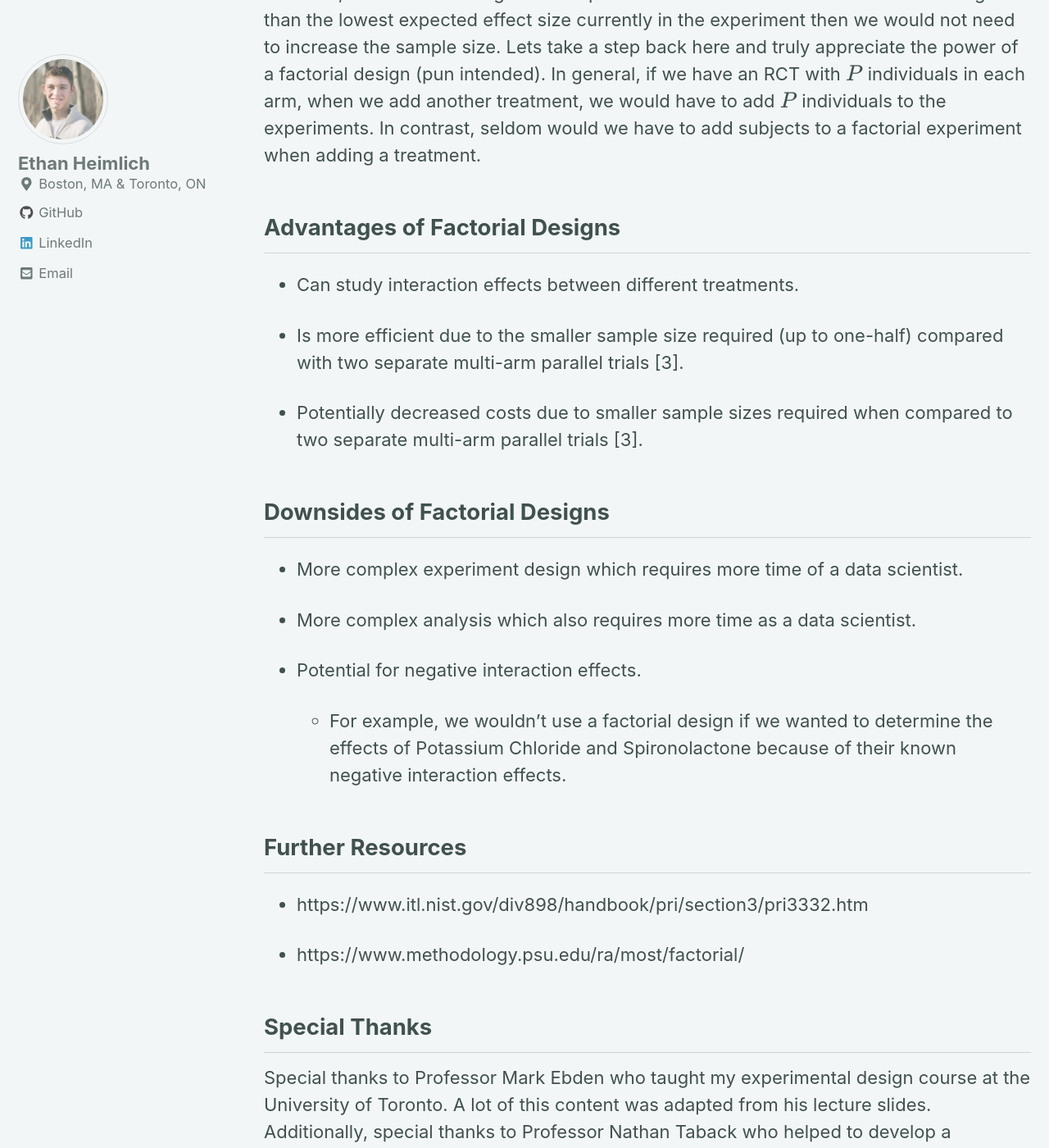
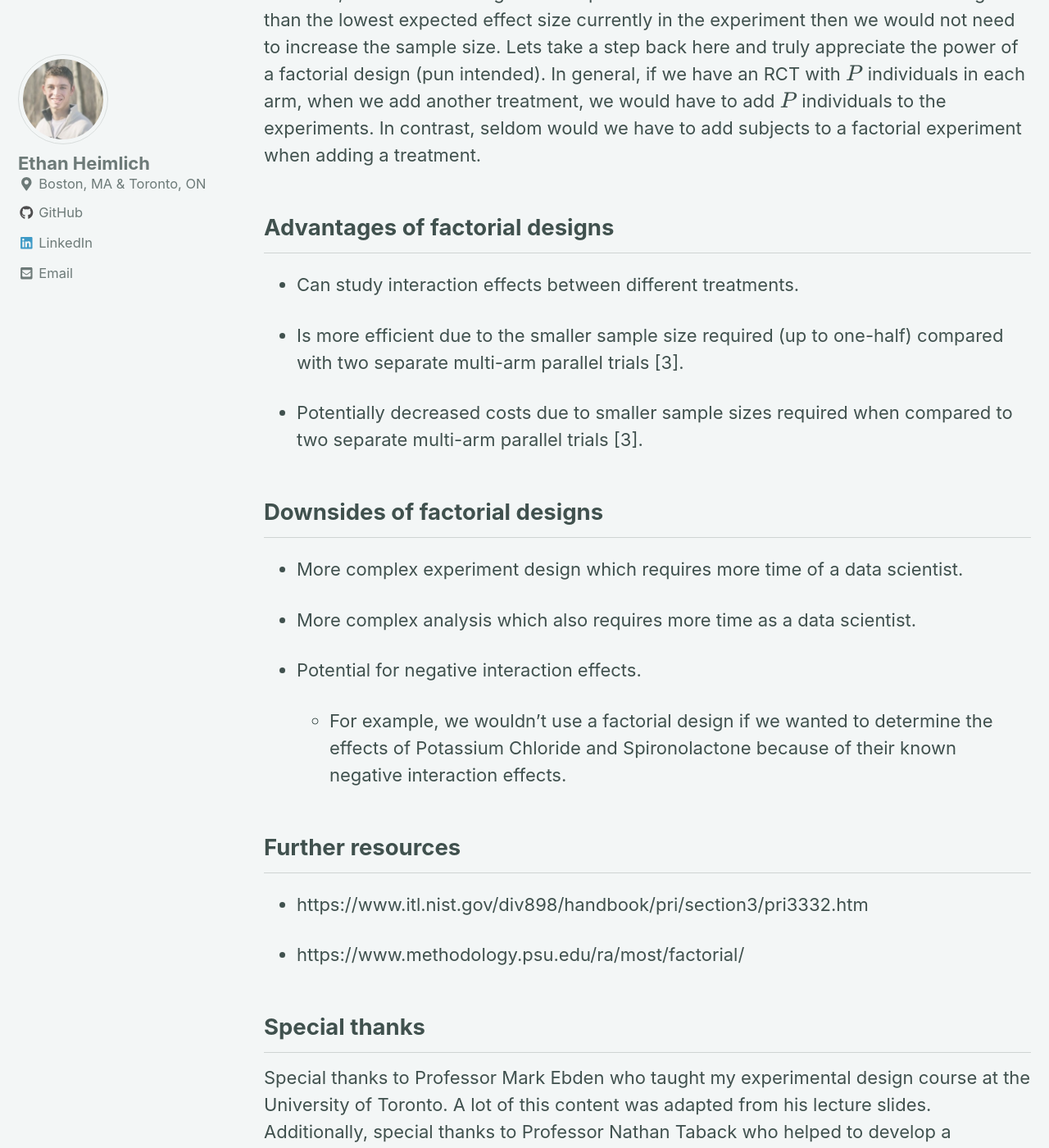
Before and after one commit to eheimlich/eheimlich.github.io, a Jekyll site: the page built from _posts/2019-08-03-factorial_design.md, in a window 1280 px wide and 1400 px high, scrolled down 10143 px. Shown: the whole window at 82% size. Built offline with Jekyll 4.4.1, drawn with Linux system fonts in a browser that asks for light colours; cached includes are drawn as plain includes; nearby versions of some CDN libraries; formulas are drawn with MathJax 3; some of the changed text lies outside the part shown.

Commit message:
Changed heading names

```diff
--- a/_posts/2019-08-03-factorial_design.md
+++ b/_posts/2019-08-03-factorial_design.md
@@ -250,7 +248,7 @@ However, in a factorial design if the expected effect size of an added treatment
 
 
 
-## Advantages of Factorial Designs
+## Advantages of factorial designs
 
 
 
@@ -266,7 +264,7 @@ However, in a factorial design if the expected effect size of an added treatment
 
 
 
-## Downsides of Factorial Designs
+## Downsides of factorial designs
 
 
 
@@ -284,7 +282,7 @@ However, in a factorial design if the expected effect size of an added treatment
 
 
 
-## Further Resources
+## Further resources
 
 
 
@@ -296,7 +294,7 @@ However, in a factorial design if the expected effect size of an added treatment
 
 
 
-## Special Thanks
+## Special thanks
 
 
 
```
Also changed, not shown: other parts of _posts/2019-08-03-factorial_design.md (+5 -7 lines).
